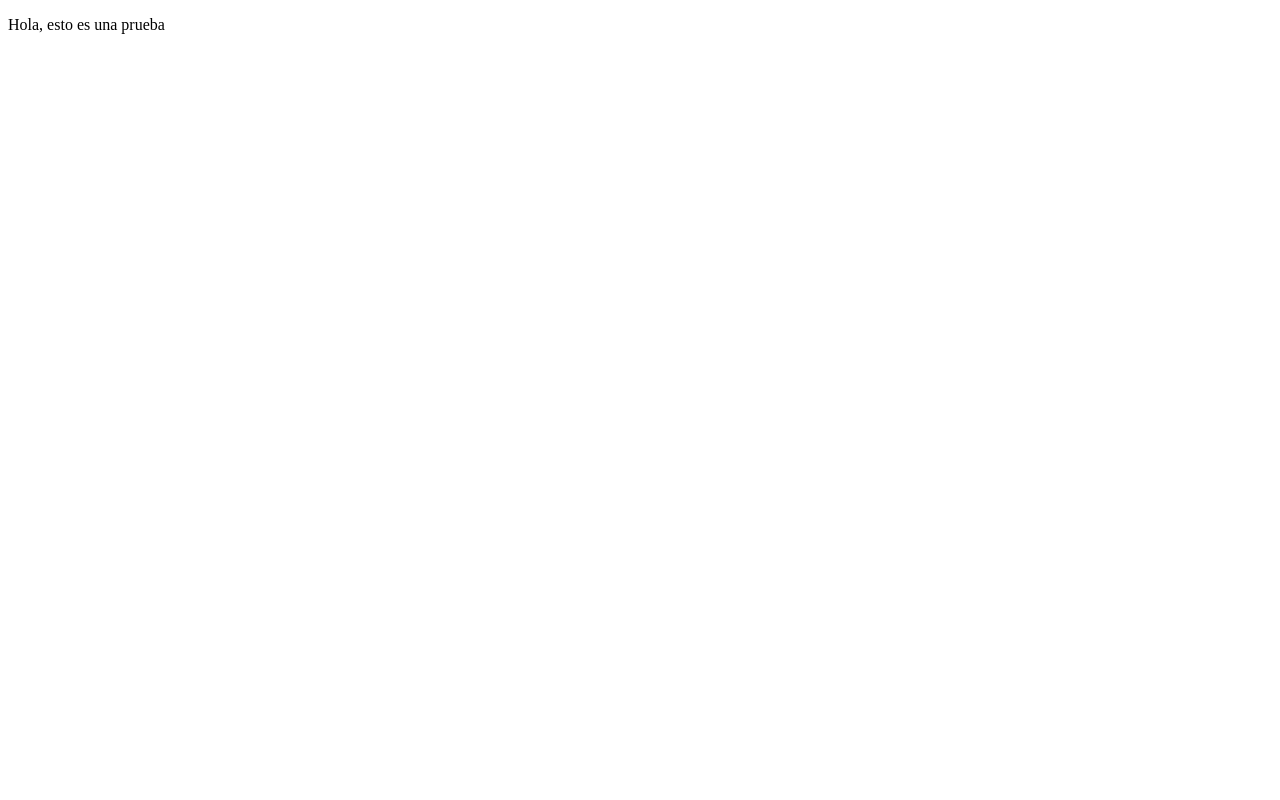
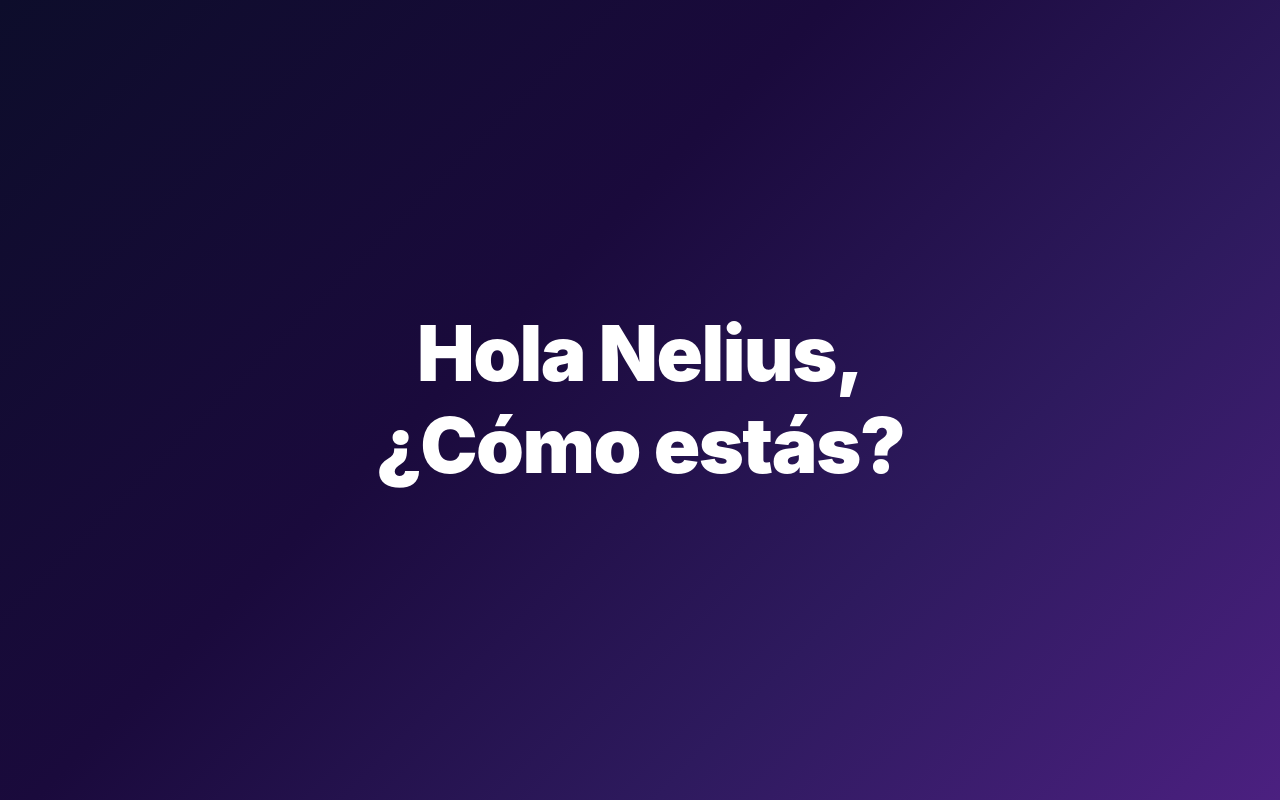
Before and after one commit to nelius89/mason, a plain HTML site: page index.html in a window 1280 px wide. Drawn offline with Linux system fonts and the light colour scheme.

Commit message:
primer commit

```diff
--- a/index.html
+++ b/index.html
@@ -4,8 +4,39 @@
   <meta charset="UTF-8">
   <meta name="viewport" content="width=device-width, initial-scale=1.0">
   <title>Prueba</title>
+  <style>
+    * {
+      margin: 0;
+      padding: 0;
+      box-sizing: border-box;
+    }
+
+    body {
+      min-height: 100vh;
+      display: flex;
+      align-items: center;
+      justify-content: center;
+      background: linear-gradient(135deg, #0d0d2b 0%, #1a0a3c 40%, #2e1a5e 70%, #4b2080 100%);
+    }
+
+    .message {
+      text-align: center;
+      font-family: "SF Pro Display", -apple-system, BlinkMacSystemFont, "Helvetica Neue", sans-serif;
+      font-weight: 900;
+      color: #ffffff;
+      line-height: 1.2;
+    }
+
+    .message p {
+      font-size: clamp(2.5rem, 6vw, 5rem);
+      letter-spacing: -0.02em;
+    }
+  </style>
 </head>
 <body>
-  <p>Hola, esto es una prueba</p>
+  <div class="message">
+    <p>Hola Nelius,</p>
+    <p>¿Cómo estás?</p>
+  </div>
 </body>
 </html>
```
Also changed, not shown: .claude/launch.json (added).
